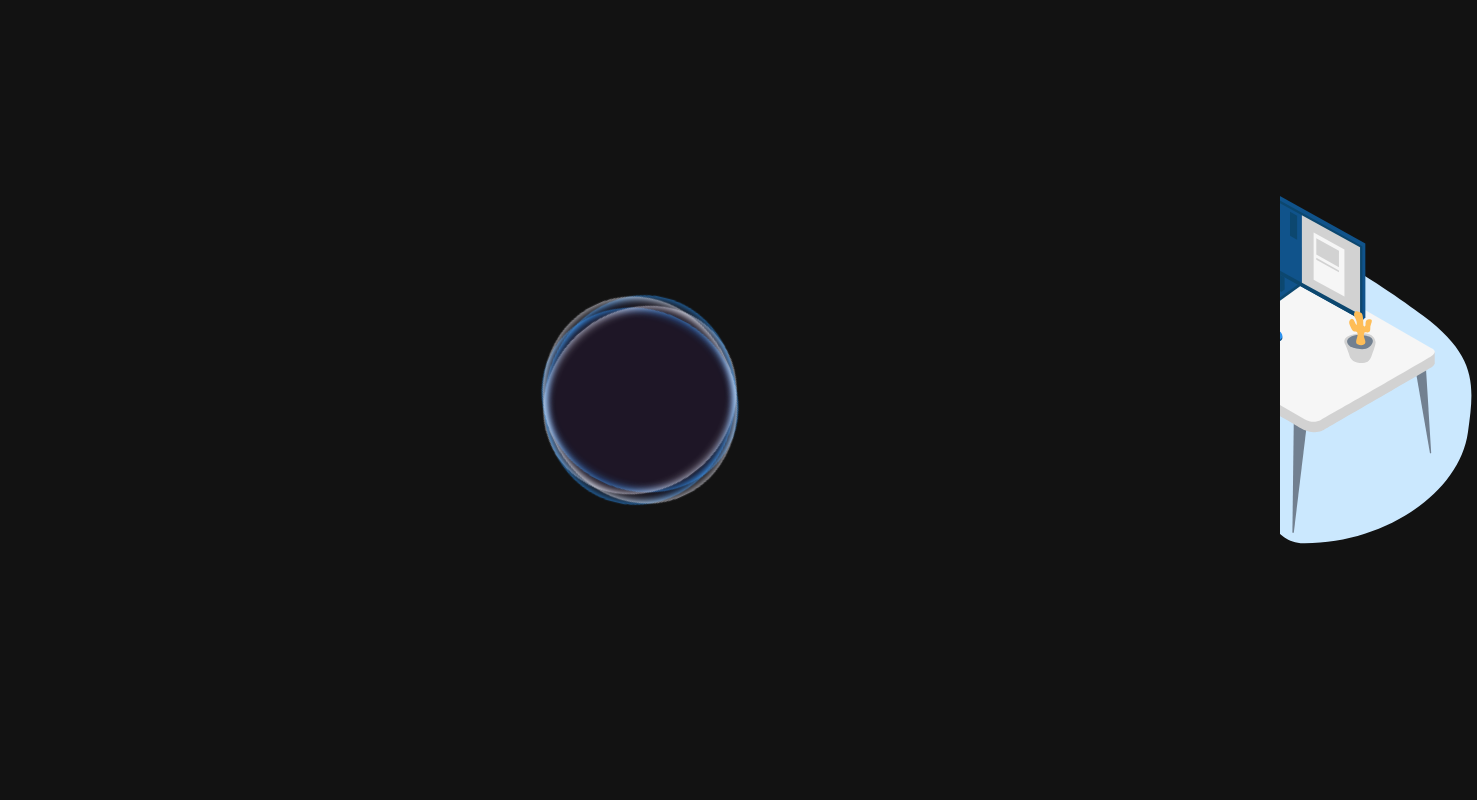
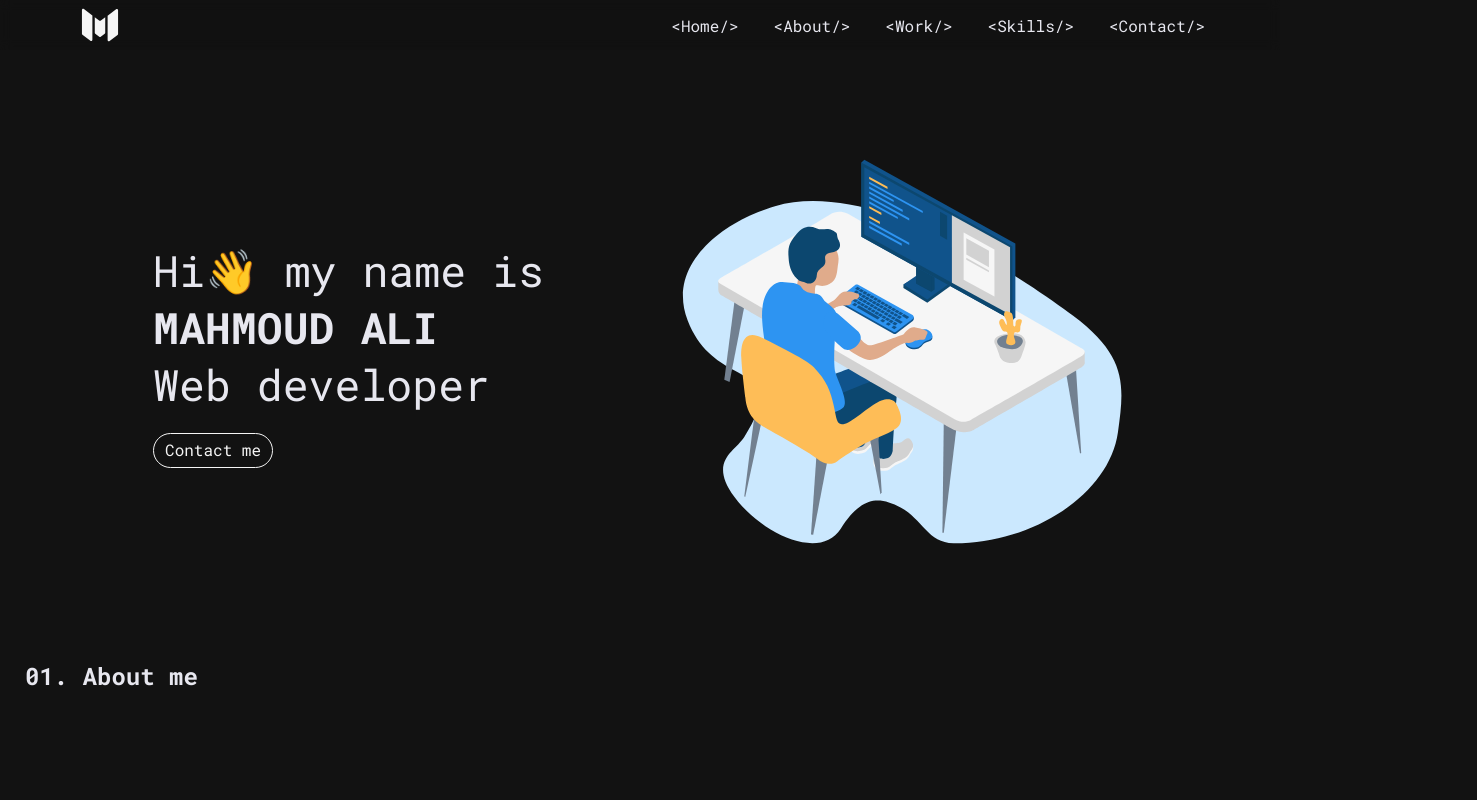
Before and after one commit to Mahmoud-Elhassan/my-portfolio-02, a React (Vite) app: page / in a window 1280 px wide. Shown: the top 800 px of the page, 1477 px wide, since content can reach past the window. Built offline with nearby package versions, Linux system fonts and the light colour scheme.

Commit message:
preloader fix

```diff
--- a/src/components/About.jsx
+++ b/src/components/About.jsx
@@ -11,7 +11,7 @@ const About = () => (
         applications. Specialized in React, have professional experience working
         with React Native. I also have experience working with Node.js,
         TypeScript, Next.js, C, and Testing. Strong creative and analytical
-        skills, Team player with an eye for detail.
+        skills, Team player with an eye for detail..
       </p>
     </div>
   </section>
--- a/src/components/Hero.jsx
+++ b/src/components/Hero.jsx
@@ -5,9 +5,12 @@ import developer from "../images/developer.svg";
 import menu from "../images/iconmonstr-menu-1.svg";
 
 const Hero = () => {
-  window.addEventListener("load", () => {
+  // window.addEventListener("load", () => {
+  //   document.querySelector("#hero").classList.add("loaded");
+  // });
+  const preLoaderToggle = () => {
     document.querySelector("#hero").classList.add("loaded");
-  });
+  };
   //
   const menuRef = useRef(null);
   const menuToggle = () => menuRef.current.classList.toggle("open-menu");
@@ -18,7 +21,7 @@ const Hero = () => {
   };
   //
   return (
-    <section id="hero">
+    <section onLoad={() => preLoaderToggle()} id="hero">
       <nav>
         <a href="/" className="logo">
           <img src={logo} alt="logo" />
--- a/src/styles/Hero.scss
+++ b/src/styles/Hero.scss
@@ -67,13 +67,13 @@
     .ls-hero {
       display: flex;
       flex-direction: column;
-      transform: translateX(-350px);
+      transform: translateX(-125%);
       opacity: 0;
       p {
         font-size: 3rem;
       }
       a {
-        transform: translateX(-350px);
+        transform: translateX(-125%);
         margin-top: 20px;
         text-decoration: none;
         text-align: center;
@@ -94,7 +94,8 @@
     }
     img {
       width: 500px;
-      transform: translateX(350px);
+      transform: translateX(125%);
+      opacity: 0;
     }
   }
   .loader-wrapper {
```
